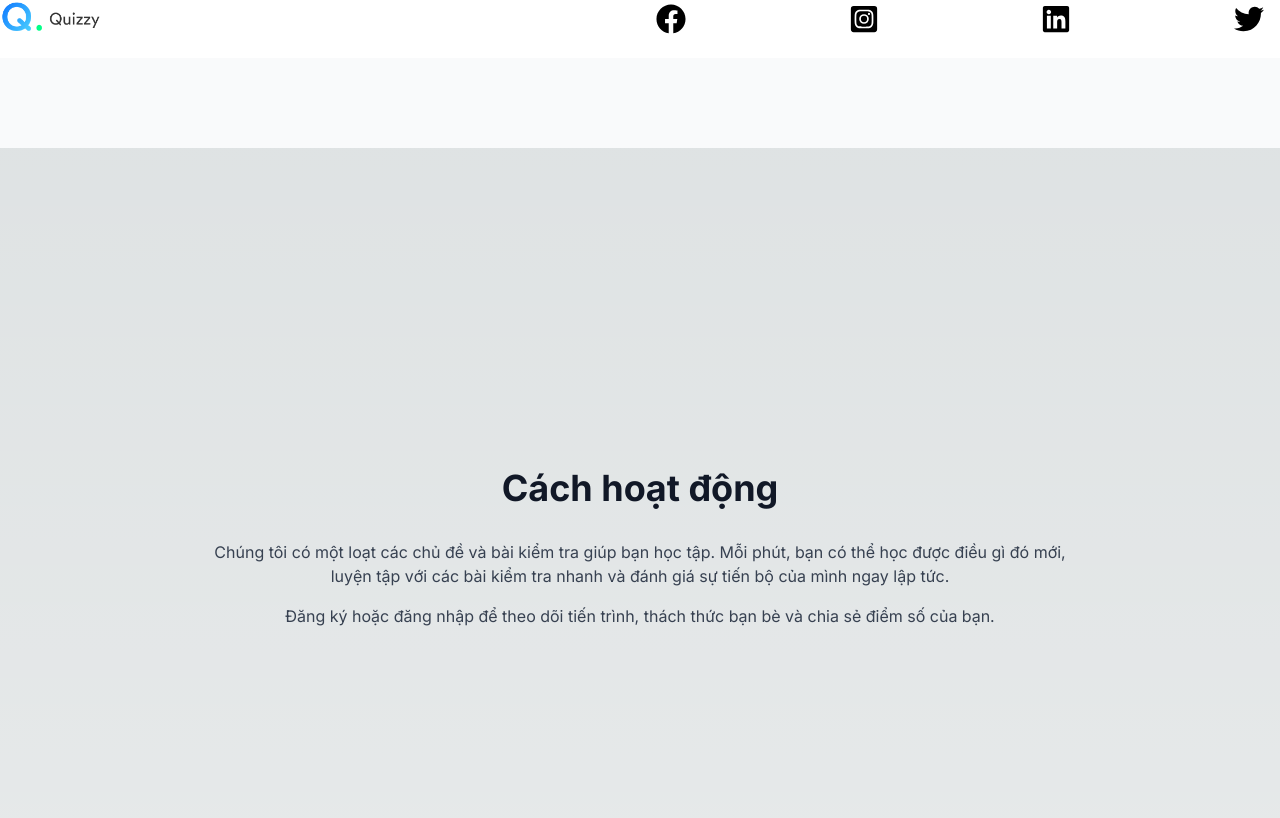
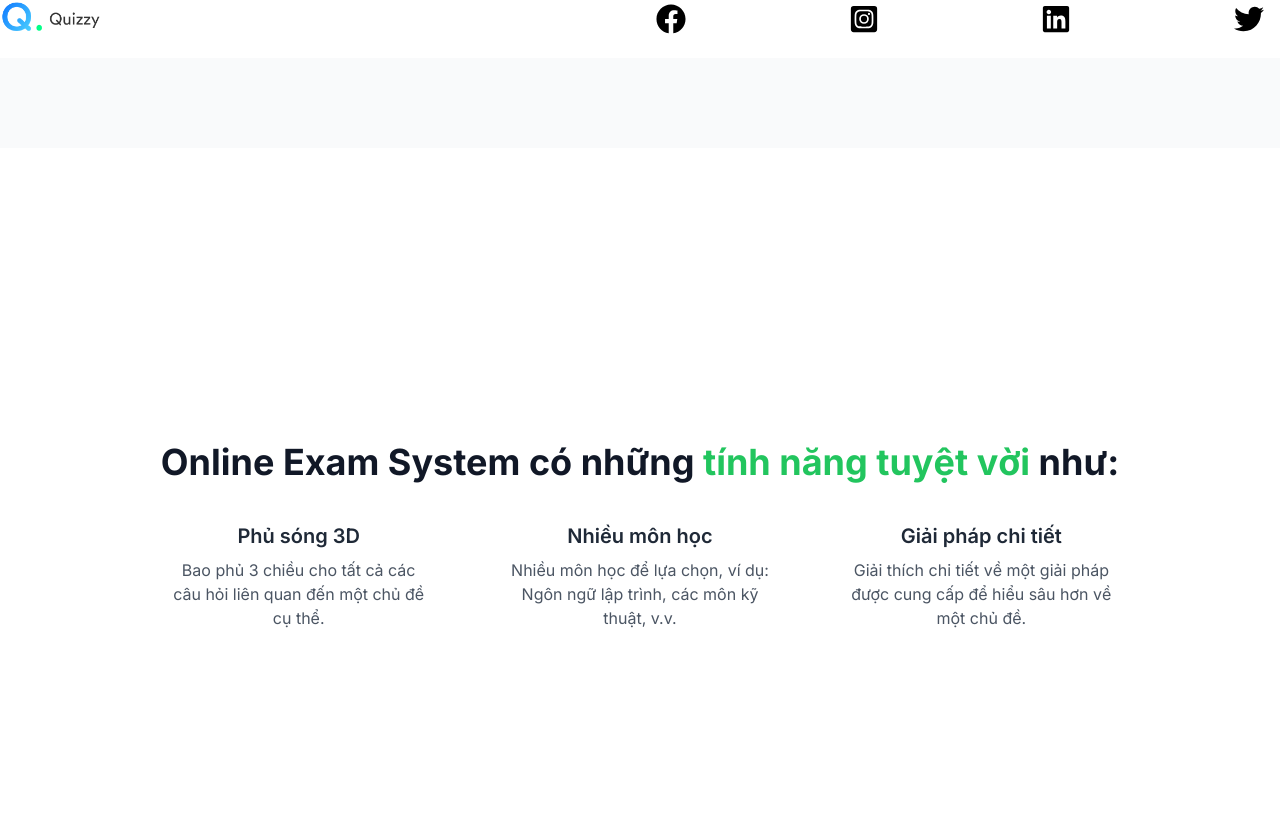
Before and after one commit to NguyenVu04/TestMaster_Project, a Next.js app in the folder frontend/: page / in a window 1280 px wide. Shown: the part 742-1560 px from the top of the page. Built offline with nearby package versions, Linux system fonts and the light colour scheme.

Commit message:
remove header and footer

```diff
--- a/frontend/app/page.module.css
+++ b/frontend/app/page.module.css
@@ -1,6 +1,7 @@
 /* app/page.module.css */
 
 /* Navigation */
+
 .header {
     @apply flex items-center justify-between py-4 px-8 shadow-sm;
   }
@@ -50,18 +51,7 @@
     @apply w-full md:w-1/2 flex justify-center mb-8 md:mb-0;
   }
 
-  /* How It Works Section */
-  .howItWorksSection {
-    @apply min-h-screen flex flex-col items-center justify-center py-16 px-8;
-  }
 
-  .howItWorksTitle {
-    @apply text-3xl md:text-4xl font-bold mb-8 text-gray-900;
-  }
-
-  .howItWorksText {
-    @apply max-w-4xl text-center text-gray-700 space-y-4;
-  }
 
   /* Features Section */
   .featuresSection {
--- a/frontend/app/page.tsx
+++ b/frontend/app/page.tsx
@@ -6,7 +6,7 @@ import styles from './page.module.css';
 
 export default function Home(): ReactElement {
   return (
-    <div>
+    <div className='bg-white'>
       {/* Phần Hero (Màn hình đầu tiên) */}
       <section className={styles.heroSection}>
         {/* Nội dung bên trái */}
@@ -34,20 +34,7 @@ export default function Home(): ReactElement {
         </div>
       </section>
 
-      {/* Màn hình thứ hai (Cách hoạt động) */}
-      <section id="how-it-works" className={styles.howItWorksSection}>
-        <h2 className={styles.howItWorksTitle}>Cách hoạt động</h2>
-        <div className={styles.howItWorksText}>
-          <p>
-            Chúng tôi có một loạt các chủ đề và bài kiểm tra giúp bạn học tập. Mỗi phút, bạn có thể học được điều gì đó mới, luyện tập với các bài kiểm tra nhanh và đánh giá sự tiến bộ của mình ngay lập tức.
-          </p>
-          <p>
-            Đăng ký hoặc đăng nhập để theo dõi tiến trình, thách thức bạn bè và chia sẻ điểm số của bạn.
-          </p>
-        </div>
-      </section>
-
-      {/* Màn hình thứ ba (Tính năng) */}
+      {/* Màn hình thứ hai (Tính năng) */}
       <section id="features" className={styles.featuresSection}>
         <h2 className={styles.featuresTitle}>
           Online Exam System có những <span className={styles.featuresHighlight}>tính năng tuyệt vời</span> như:
@@ -77,7 +64,7 @@ export default function Home(): ReactElement {
         </div>
       </section>
 
-      {/* Màn hình thứ tư (Về chúng tôi) */}
+      {/* Màn hình thứ ba (Về chúng tôi) */}
       <section id="about-us" className={styles.aboutUsSection}>
         <h2 className={styles.aboutUsTitle}>Về chúng tôi</h2>
         <div className={styles.aboutUsText}>
@@ -90,7 +77,7 @@ export default function Home(): ReactElement {
         </div>
       </section>
 
-      {/* Màn hình thứ năm (Hành trình học tập) */}
+      {/* Màn hình thứ tư (Hành trình học tập) */}
       <section id="learning-journey" className={styles.learningJourneySection}>
         <h2 className={styles.learningJourneyTitle}>
           Hãy khám phá{' '}
```
